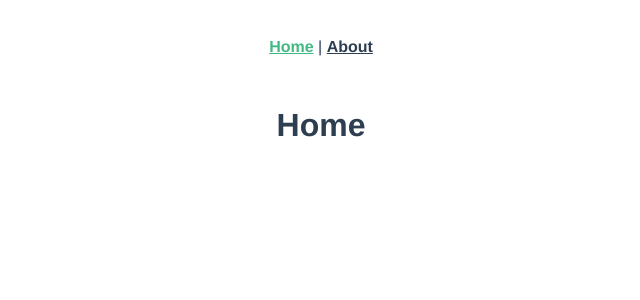
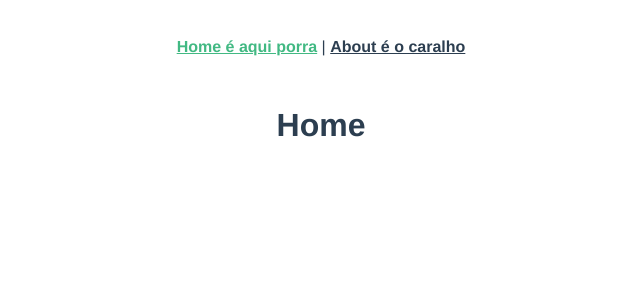
Before and after one commit to victorbatista2020/portfolio-vue, a Vue app: page / in a window 1280 px wide. Shown: the top 300 px of the page, without its empty margins (319-959 px from the left). Built offline with nearby package versions, Linux system fonts and the light colour scheme.

Commit message:
Update test

```diff
--- a/src/App.vue
+++ b/src/App.vue
@@ -1,7 +1,7 @@
 <template>
   <nav>
-    <router-link to="/">Home</router-link> |
-    <router-link to="/about">About</router-link>
+    <router-link to="/">Home é aqui porra</router-link> |
+    <router-link to="/about">About é o caralho</router-link>
   </nav>
   <router-view/>
 </template>
```
Also changed, not shown: package.json (+6 -4 lines).
